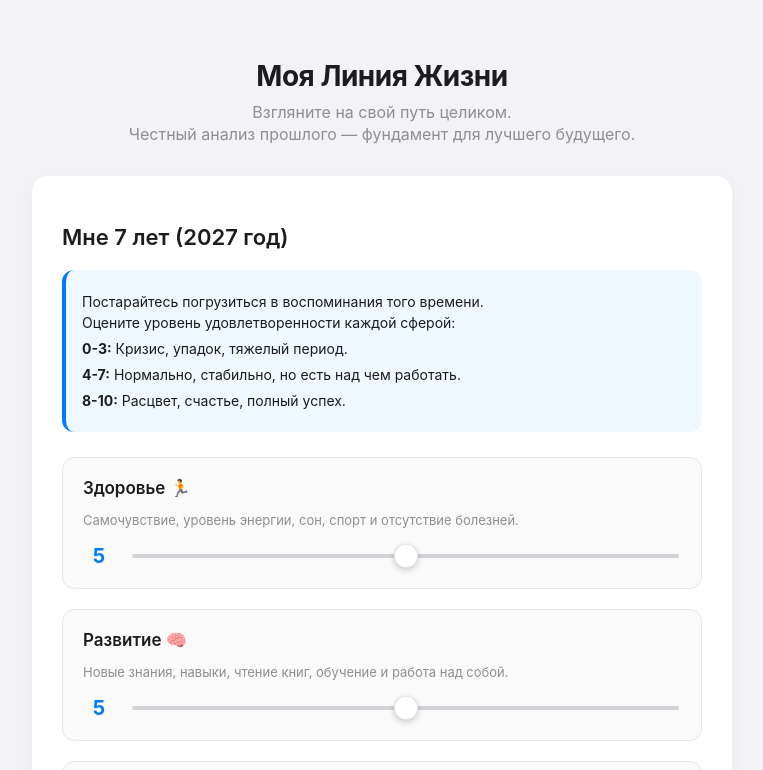
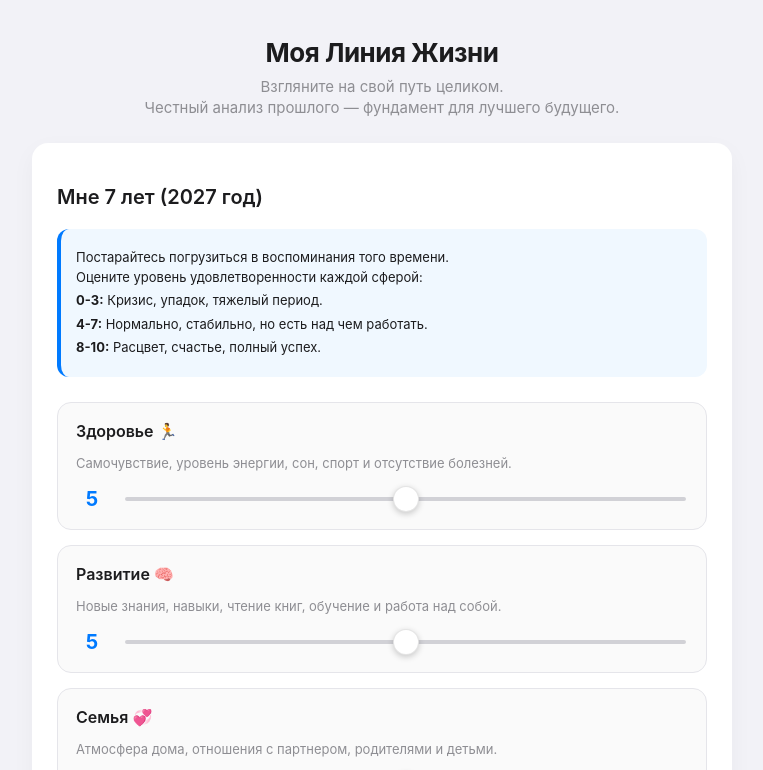
Before and after one commit to AitbekX/Life-Line, a plain HTML site: page index.html in a window 1280 px wide. Both pictures are taken after typing "Sample", "2020-01-15" into the empty fields and a click on the button "Начать Путешествие". Shown: the top 770 px of the page, without its empty margins (258-1021 px from the left). Drawn offline with nearby package versions, Linux system fonts and the light colour scheme.

Commit message:
Add files via upload

```diff
--- a/index.html
+++ b/index.html
@@ -14,6 +14,7 @@
 
         * {
             box-sizing: border-box;
+            -webkit-tap-highlight-color: transparent; /* Убирает подсветку при тапе на мобильных */
         }
 
         :root {
@@ -27,81 +28,96 @@
             --success-color: #34c759;
         }
 
+        html, body {
+            margin: 0;
+            padding: 0;
+            height: 100%;
+            width: 100%;
+        }
+
         body {
             font-family: -apple-system, BlinkMacSystemFont, "Segoe UI", Roboto, Helvetica, Arial, sans-serif;
             background-color: var(--bg-color);
             color: var(--text-color);
-            margin: 0;
-            padding: 20px;
+            /* Важное исправление прокрутки: используем padding только тут */
+            padding: 20px 15px;
             display: flex;
             justify-content: center;
-            align-items: flex-start;
-            min-height: 100vh;
-            min-height: 100dvh;
+            align-items: flex-start; /* flex-start важен, чтобы контент не обрезался сверху при скролле */
+            min-height: 100dvh; /* Используем dvh для корректной работы с мобильными барами */
             -webkit-font-smoothing: antialiased;
         }
 
         .app-container {
             width: 100%;
             max-width: 700px;
-            margin-top: 20px;
-            margin-bottom: 20px;
+            /* Убрали margin-top/bottom, чтобы не создавать лишнюю высоту */
+            margin: 0 auto;
         }
 
         .card {
             background-color: var(--card-bg);
             border-radius: 16px;
-            padding: 30px;
+            padding: 25px;
             box-shadow: 0 8px 24px rgba(0, 0, 0, 0.04);
+            /* Отступ только снизу карточки, чтобы отделять их друг от друга */
             margin-bottom: 20px;
             transition: transform 0.2s ease;
         }
 
-        h1 { font-size: 28px; text-align: center; margin-bottom: 8px; font-weight: 700; letter-spacing: -0.5px; }
-        .header p { text-align: center; color: var(--secondary-text); margin-bottom: 30px; margin-top: 0; line-height: 1.4; }
-        h2 { font-size: 22px; margin-bottom: 20px; font-weight: 600; }
+        /* Заголовки и тексты */
+        h1 { font-size: 26px; text-align: center; margin-bottom: 8px; font-weight: 700; letter-spacing: -0.5px; }
+        .header p { text-align: center; color: var(--secondary-text); margin-bottom: 25px; margin-top: 0; line-height: 1.4; font-size: 15px; }
+        h2 { font-size: 20px; margin-bottom: 20px; font-weight: 600; }
 
         .assessment-guidance {
-            padding: 16px; background-color: #f0f8ff; border-radius: 12px;
-            margin-bottom: 25px; font-size: 14px; line-height: 1.5;
+            padding: 15px; background-color: #f0f8ff; border-radius: 12px;
+            margin-bottom: 25px; font-size: 13px; line-height: 1.5;
             border-left: 4px solid var(--primary-color);
         }
-        .assessment-guidance p { margin: 5px 0; }
+        .assessment-guidance p { margin: 4px 0; }
 
+        /* Формы */
         label { display: block; font-weight: 500; margin-top: 15px; margin-bottom: 8px; font-size: 14px; color: var(--secondary-text); }
         input[type="text"], input[type="date"] {
             width: 100%; padding: 14px; border: 1px solid var(--border-color);
-            border-radius: 10px; font-size: 16px; box-sizing: border-box;
+            border-radius: 12px; font-size: 16px; box-sizing: border-box;
             background: #fff; -webkit-appearance: none;
         }
         input:focus { outline: none; border-color: var(--primary-color); }
 
+        /* Кнопки */
         button {
             width: 100%; padding: 16px; margin-top: 20px; border: none;
-            border-radius: 12px; font-size: 16px; font-weight: 600; cursor: pointer;
+            border-radius: 14px; font-size: 16px; font-weight: 600; cursor: pointer;
             transition: all 0.2s; touch-action: manipulation;
         }
         button.primary { background-color: var(--primary-color); color: white; }
         button.primary:hover { background-color: #0063ce; }
+
         button.nav-button { width: 48%; margin-top: 0; }
         button.back-button { background-color: #e5e5ea; color: var(--text-color); }
         button.back-button:hover { background-color: #d1d1d6; }
+
         button:disabled { opacity: 0.5; cursor: not-allowed; }
 
-        .footer-nav { display: flex; justify-content: space-between; gap: 15px; margin-top: 30px; }
+        .footer-nav { display: flex; justify-content: space-between; gap: 10px; margin-top: 30px; }
+
         .reset-button {
             background: none; color: var(--danger-color); text-align: center;
             font-weight: 500; padding: 12px; margin-top: 15px; border: 1px solid transparent;
             width: 100%;
+            font-size: 14px;
         }
         .reset-button:hover {
             background-color: rgba(255, 59, 48, 0.05);
             border-radius: 10px;
         }
 
-        .assessment-grid { display: grid; gap: 20px; }
-        .sphere-block { border: 1px solid var(--border-color); border-radius: 12px; padding: 20px; background: #fafafa; }
-        .sphere-block h3 { margin: 0 0 5px 0; font-size: 17px; font-weight: 600; }
+        /* Сетка оценки */
+        .assessment-grid { display: grid; gap: 15px; }
+        .sphere-block { border: 1px solid var(--border-color); border-radius: 14px; padding: 18px; background: #fafafa; }
+        .sphere-block h3 { margin: 0 0 5px 0; font-size: 16px; font-weight: 600; }
         .sphere-block .description { color: var(--secondary-text); font-size: 13px; margin-bottom: 15px; line-height: 1.4; }
 
         .slider-wrapper { display: flex; align-items: center; gap: 15px; }
@@ -109,18 +125,18 @@
 
         input[type=range] { -webkit-appearance: none; width: 100%; background: transparent; }
         input[type=range]::-webkit-slider-thumb {
-            -webkit-appearance: none; height: 24px; width: 24px; border-radius: 50%;
+            -webkit-appearance: none; height: 26px; width: 26px; border-radius: 50%;
             background: #ffffff; border: 0.5px solid rgba(0,0,0,0.1);
-            box-shadow: 0 2px 6px rgba(0,0,0,0.2); cursor: pointer; margin-top: -10px;
+            box-shadow: 0 2px 6px rgba(0,0,0,0.2); cursor: pointer; margin-top: -11px;
         }
         input[type=range]::-webkit-slider-runnable-track { width: 100%; height: 4px; background: #d1d1d6; border-radius: 2px; }
 
-        /* Экранный график */
-        #chart-wrapper { position: relative; background: white; padding: 10px; border-radius: 8px; }
+        /* График */
+        #chart-wrapper { position: relative; background: white; padding: 5px; border-radius: 8px; }
         #chart-container { width: 100%; height: 400px; margin-top: 20px; }
 
         @media (max-width: 600px) {
-            body { padding: 10px; }
+            body { padding: 15px 10px; } /* Уменьшаем отступы на мобилке */
             .card { padding: 20px; margin-bottom: 15px; }
             h1 { font-size: 24px; }
             button { padding: 14px; font-size: 16px; }
@@ -198,10 +214,11 @@
 
 <script>
     // --- КОНСТАНТЫ И ДАННЫЕ ---
-    const STORAGE_KEY = 'life_line_app_v10_reset_fix';
+    const STORAGE_KEY = 'life_line_app_v11_mobile_fix';
     const START_AGE = 7;
     const DEFAULT_SCORE = 5;
 
+    // Тексты сфер
     const SPHERES = [
         { key: 'health', label: 'Здоровье 🏃', description: "Самочувствие, уровень энергии, сон, спорт и отсутствие болезней.", color: '#2C3E50' },
         { key: 'growth', label: 'Развитие 🧠', description: "Новые знания, навыки, чтение книг, обучение и работа над собой.", color: '#8D6E63' },
@@ -537,9 +554,9 @@
         document.getElementById('continue-button').addEventListener('click', handleContinue);
         document.getElementById('back-button').addEventListener('click', handleBack);
 
-        // Кнопки сброса (на всех экранах)
+        // Кнопки сброса
         document.getElementById('reset-button-setup').addEventListener('click', handleReset);
-        document.getElementById('reset-button-assessment').addEventListener('click', handleReset); // Новый
+        document.getElementById('reset-button-assessment').addEventListener('click', handleReset);
         document.getElementById('reset-button-results').addEventListener('click', handleReset);
 
         document.getElementById('back-to-edit').addEventListener('click', () => {
```
